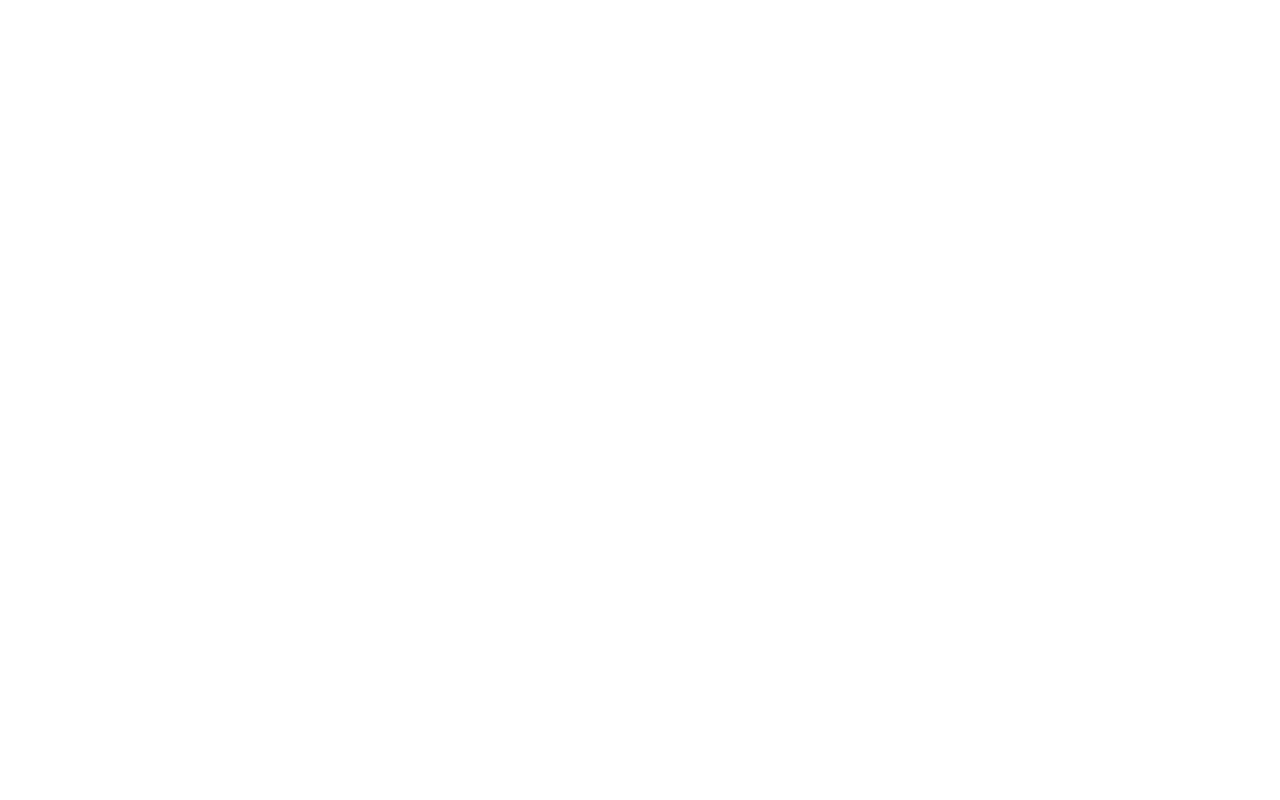
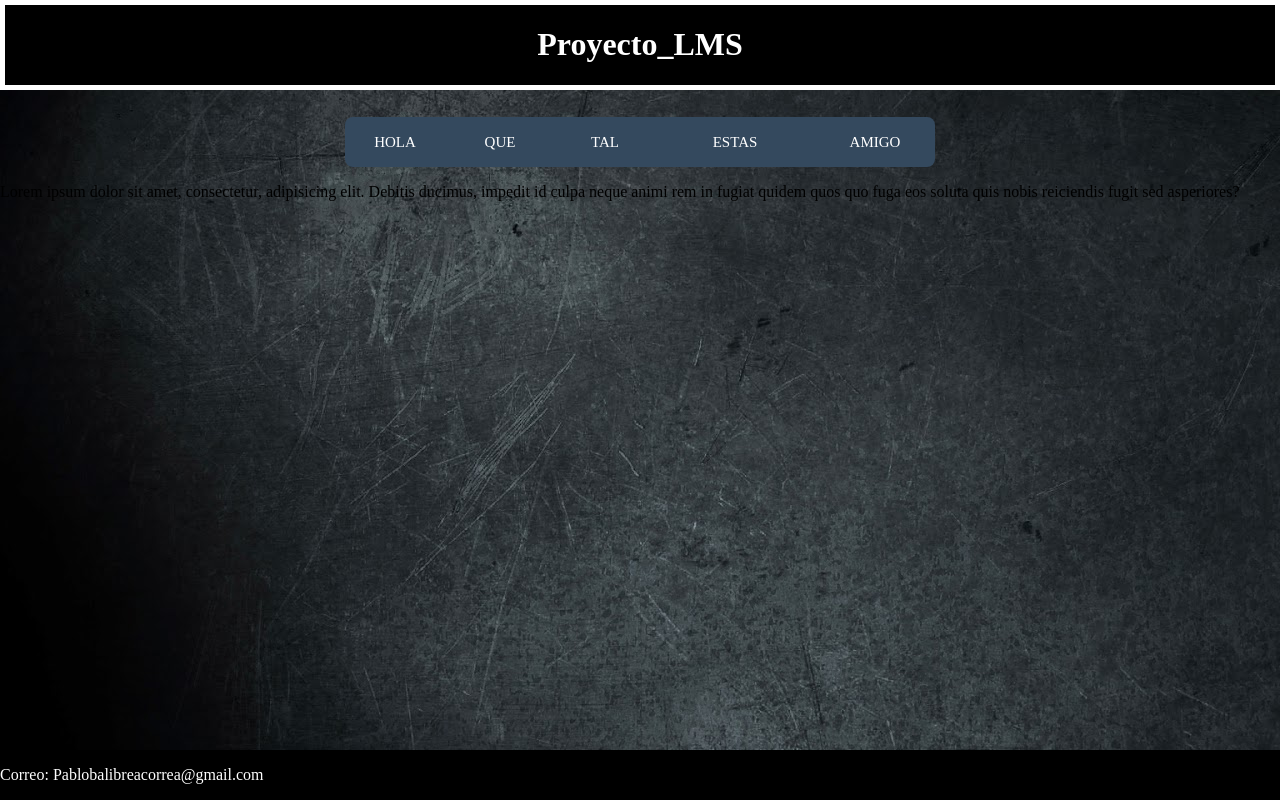
Before and after one commit to Balibrea05/Proyecto_LMS, a plain HTML site: page Index.html in a window 1280 px wide. Drawn offline with Linux system fonts and the light colour scheme.

Commit message:
He continuado el proyecto

```diff
--- a/Index.html
+++ b/Index.html
@@ -2,6 +2,8 @@
 <html lang="es">
 
 	<head>
+
+		<link rel="stylesheet" type="text/css" href="style.css"/>
 
 		<meta charset="utf-8"/>
 
@@ -14,17 +16,30 @@
 		<header>
 
 			<h1>
-
+				Proyecto_LMS
 			</h1>
 
 		</header>
 
 		<main>
+			<div id="menu">
+				<nav>
+					<a href="#">Hola</a>
+					<a href="#">Que</a>
+					<a href="#">Tal</a>
+					<a href="#">Estas</a>
+					<a href="#">Amigo</a>
+					<div class="animation start-home"></div>
+				</nav>
+			</div>
+			<div id="">
+				<p>Lorem ipsum dolor sit amet, consectetur, adipisicing elit. Debitis ducimus, impedit id culpa neque animi rem in fugiat quidem quos quo fuga eos soluta quis nobis reiciendis fugit sed asperiores?</p>
+			</div>
 
 		</main>
 
 		<footer>
-
+			<p>Correo: Pablobalibreacorrea@gmail.com</p>
 		</footer>
 
 	</body>
--- /dev/null
+++ b/Style.css
@@ -0,0 +1,114 @@
+
+body {
+    margin: 0;
+    margin-bottom: 40px
+    height: 80%;
+    background-image: url(assets/descarga.jpg);
+}
+header{
+    height: 100%;
+    border: 5px solid white;
+    background: black;
+    color: white;
+    text-align: center;
+}
+
+main{
+    height: 400px;
+    margin-top: 10px;
+    margin-bottom: 10px;
+}
+
+footer {
+
+    width: 100vw;
+    background: black;
+    color: white;
+    text-align: justify;
+    position: absolute;
+    bottom: 0;
+}
+
+
+nav {
+    margin: 27px auto 0;
+
+    position: relative;
+    width: 590px;
+    height: 50px;
+    background-color: #34495e;
+    border-radius: 8px;
+    font-size: 0;
+}
+nav a {
+    line-height: 50px;
+    height: 100%;
+    font-size: 15px;
+    display: inline-block;
+    position: relative;
+    z-index: 1;
+    text-decoration: none;
+    text-transform: uppercase;
+    text-align: center;
+    color: white;
+    cursor: pointer;
+}
+nav .animation {
+    position: absolute;
+    height: 100%;
+    top: 0;
+    z-index: 0;
+    transition: all .5s ease 0s;
+    border-radius: 8px;
+}
+a:nth-child(1) {
+    width: 100px;
+}
+a:nth-child(2) {
+    width: 110px;
+}
+a:nth-child(3) {
+    width: 100px;
+}
+a:nth-child(4) {
+    width: 160px;
+}
+a:nth-child(5) {
+    width: 120px;
+}
+nav .start-hola, a:nth-child(1):hover~.animation {
+    width: 100px;
+    left: 0;
+    background-color: #1abc9c;
+}
+nav .start-que, a:nth-child(2):hover~.animation {
+    width: 110px;
+    left: 100px;
+    background-color: #e74c3c;
+}
+nav .start-tal, a:nth-child(3):hover~.animation {
+    width: 100px;
+    left: 210px;
+    background-color: #3498db;
+}
+nav .start-estas, a:nth-child(4):hover~.animation {
+    width: 160px;
+    left: 310px;
+    background-color: #9b59b6;
+}
+nav .start-amigo, a:nth-child(5):hover~.animation {
+    width: 120px;
+    left: 470px;
+    background-color: #e67e22;
+}
+
+}
+h1 {
+    text-align: center;
+    margin: 40px 0 40px;
+    text-align: center;
+    font-size: 30px;
+    color: #ecf0f1;
+    text-shadow: 2px 2px 4px #000000;
+    font-family: 'Cherry Swash', cursive;
+}
```
Also changed, not shown: assets/descarga.jpg (added).
